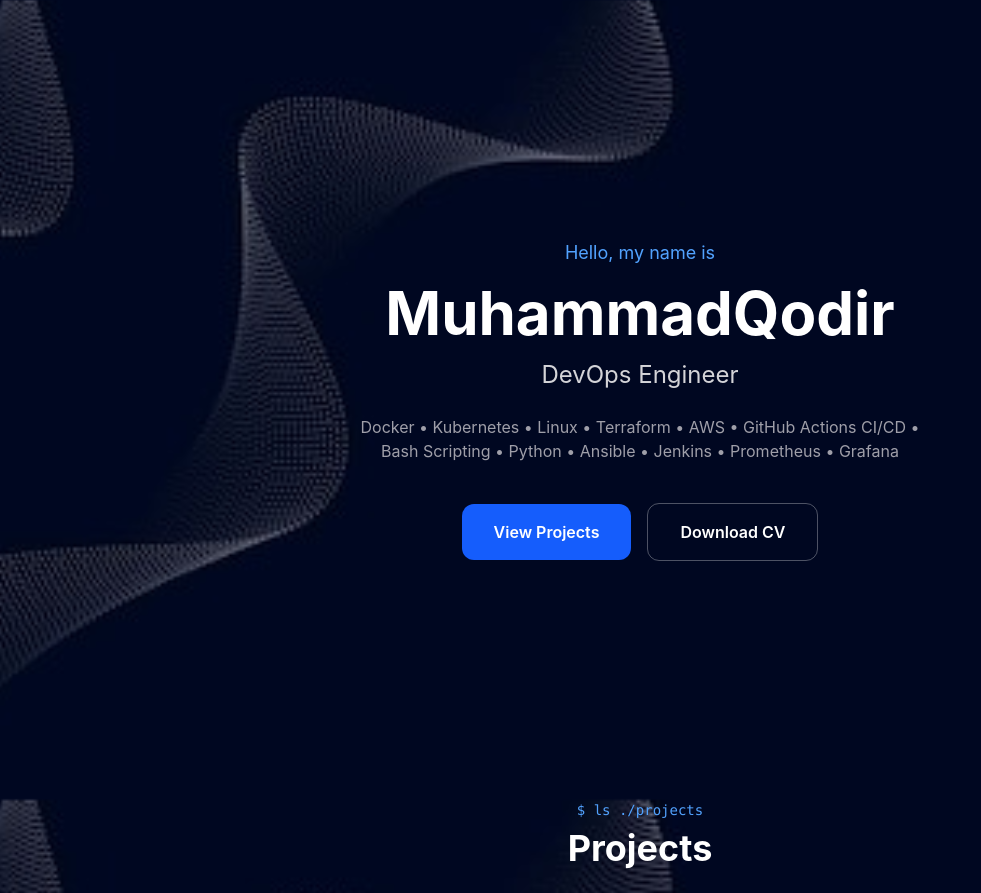
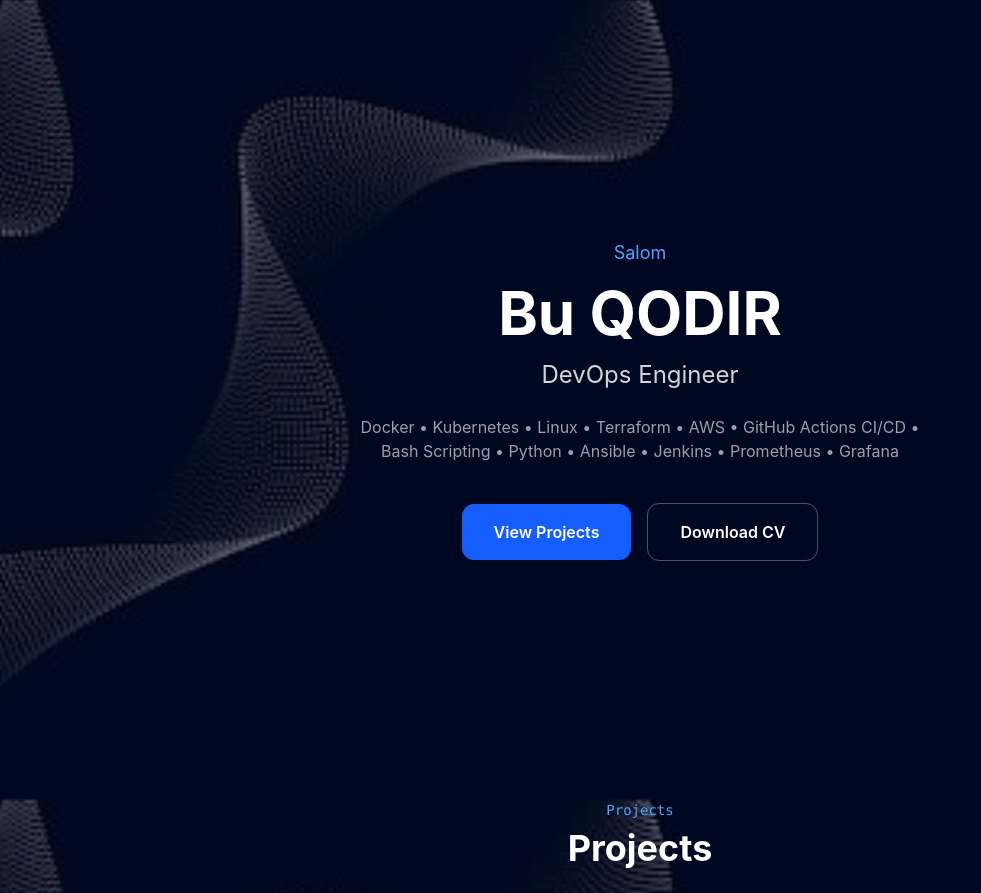
Before and after one commit to Ismoilov05/qodir-devops-portfolio, a React (Vite) app: page / in a window 1280 px wide. Shown: the top 893 px of the page, without its empty margins (0-981 px from the left). Built offline with nearby package versions, Linux system fonts and the light colour scheme.

Commit message:
Text modified

```diff
--- a/src/App.tsx
+++ b/src/App.tsx
@@ -34,11 +34,11 @@
       <section className="container mx-auto flex min-h-screen items-center justify-center px-6">
         <div className="text-center">
           <p className="mb-4 text-blue-400 text-lg">
-            Hello, my name is
+          Salom
           </p>
 
           <h1 className="text-6xl font-bold">
-            MuhammadQodir
+            Bu QODIR
           </h1>
 
           <h2 className="mt-4 text-2xl text-zinc-300">
@@ -71,7 +71,7 @@
       {/* Projects */}
       <section id="projects" className="container mx-auto px-6 pb-24">
         <p className="mb-2 text-center font-mono text-sm text-blue-400">
-          $ ls ./projects
+          Projects
         </p>
         <h2 className="mb-12 text-center text-4xl font-bold">
           Projects
```
